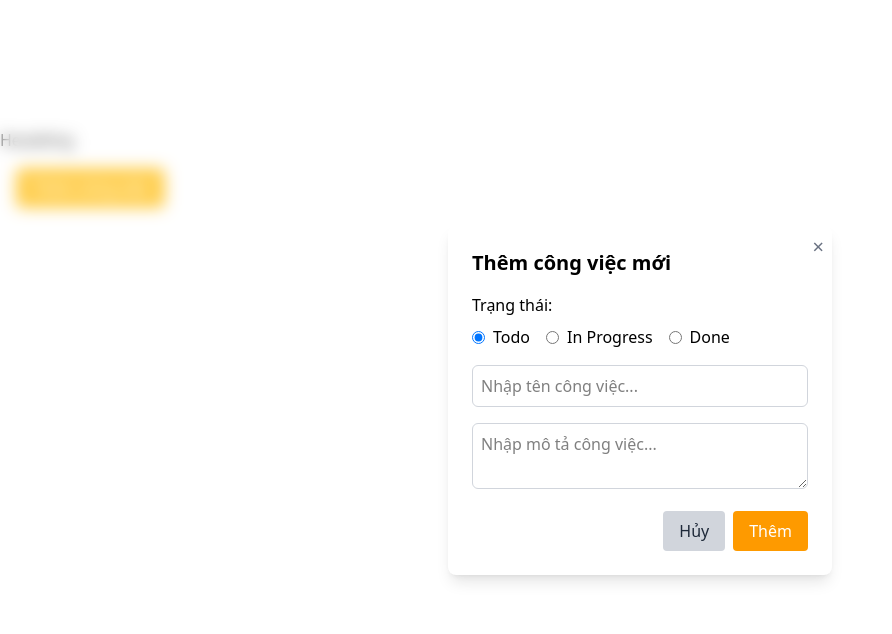
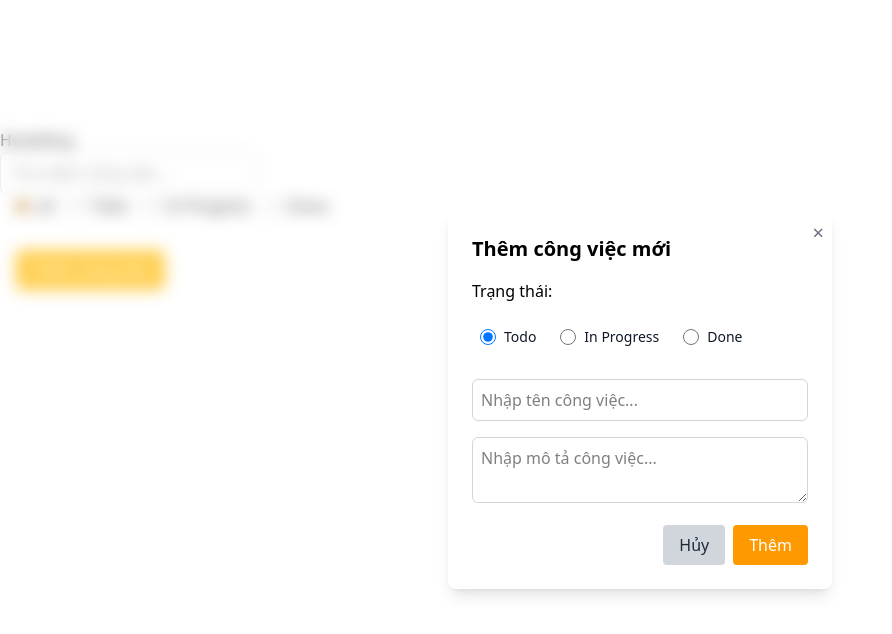
Before and after one commit to hqthinh0/todolist, a React (Vite) app in the folder todolist/: page / in a window 1280 px wide. Both pictures are taken after a click on the button "Thêm công việc". Shown: the top 634 px of the page, without its empty margins (0-892 px from the left). Built offline with nearby package versions, Linux system fonts and the light colour scheme.

Commit message:
update code sort and css tailwind

```diff
--- a/todolist/src/components/Todolist.jsx
+++ b/todolist/src/components/Todolist.jsx
@@ -15,7 +15,16 @@ import { toast } from 'react-toastify';
 const Todolist = () => {
   const dispatch = useDispatch();
   const todoList = useSelector((state) => state.todo.todoList);
+  const sortCriteria = useSelector((state) => state.todo.sortCriteria);
+  const searchTerm = useSelector((state) => state.todo.searchTerm);
 
+  const filteredList = todoList.filter((todo) => {
+    const matchStatus = sortCriteria === "all" || todo.status === sortCriteria;
+    const matchSearch = todo.task.toLowerCase().includes(searchTerm.toLowerCase());
+    return matchStatus && matchSearch;
+  });
+
+  const [listItem, setListItem ] = useState(['Todo', 'In Progress', 'Done']);
   const [showModal, setShowModal] = useState(false);
   const [status, setStatus] = useState('Todo');
   const [newTask, setNewTask] = useState('');
@@ -75,8 +84,10 @@ const Todolist = () => {
 
   };
 
+
+
   const handleDelete = (todo) =>{
-    console.log("todo",todo);
+
     dispatch(deletodo(todo))
   }
 
@@ -88,10 +99,11 @@ const Todolist = () => {
         <div className="mb-4">
           <label className="block font-medium mb-2">Trạng thái:</label>
           <div className="flex gap-4">
-            {['Todo', 'In Progress', 'Done'].map((option) => (
-              <label key={option} className="flex items-center gap-2">
+            {listItem.map((option) => (
+              <label key={option} className="flex cursor-pointer items-center gap-2 py-4 ms-2 text-sm font-medium text-gray-900 dark:text-gray-300">
                 <input
                   type="radio"
+                  className='w-4 h-4 text-blue-600 cursor-pointer border-gray-300 bg-gray-100 '
                   name="status"
                   value={option}
                   checked={status === option}
@@ -107,35 +119,53 @@ const Todolist = () => {
         <textarea value={description}  onChange={(e) => setDescription(e.target.value)} className="w-full border border-gray-300 p-2 rounded-md mb-4"  placeholder="Nhập mô tả công việc..." />
 
         <div className="flex justify-end space-x-2">
-          <button onClick={() => setShowModal(false)} className="px-4 py-2 bg-gray-300 text-gray-800 rounded hover:bg-gray-400" >  Hủy </button>
+          <button onClick={() => setShowModal(false)} className="px-4 py-2 bg-gray-300 hover:cursor-pointer text-gray-800 rounded hover:bg-gray-400" >  Hủy </button>
 
-          <button onClick={ handleTodo } className="px-4 py-2 bg-amber-500 text-white rounded hover:bg-amber-600"> {edit ? "Cập nhật" : "Thêm"}  </button>
+          <button onClick={handleTodo} className="px-4 py-2 bg-amber-500 text-white rounded hover:cursor-pointer hover:bg-amber-600"> {edit ? "Cập nhật" : "Thêm"}  </button>
         </div>
-        <button onClick={() => setShowModal(false)}  className="absolute top-2 right-2 text-gray-500 hover:text-gray-700 text-xl" > × </button>
+        <button onClick={() => setShowModal(false)}  className="absolute top-2 right-2 hover:cursor-pointer text-gray-500 hover:text-gray-700 text-xl" > × </button>
       </div>
     </div>
   );
+  return (
 
-  return (
+
     <>
+            <input type="text" value={searchTerm} onChange={(e) => dispatch(setSearchTerm(e.target.value))} placeholder="Tìm kiếm công việc..." className="border border-gray-300 px-3 py-2 rounded-md w-64" />
+            <div className="flex gap-4 px-4 mb-4">
+            {["all", "Todo", "In Progress", "Done"].map((status) => (
+                <label key={status} className="flex items-center gap-2 cursor-pointer">
+                <input
+                    type="radio"
+                    name="filter"
+                    value={status}
+                    checked={useSelector(state => state.todo.sortCriteria) === status}
+                    onChange={() => dispatch(sortTodo(status))}
+                    className="accent-amber-500"
+                />
+                <span>{status}</span>
+                </label>
+            ))}
+            </div>
+
          <div className="p-4">
             <button className="bg-amber-400 text-white px-4 py-2 rounded-md hover:bg-amber-500"  onClick={() => setShowModal(true)} >  Thêm công việc </button>
             {showModal && renderModal()}
         </div>
 
         <div className=''>
-        {todoList.map((todo) => (
-          <div key={todo.id} className={`border m-4 p-4 rounded-md shadow-md flex justify-between items-start ` }>
-            <div>
-              <h3 className="text-lg font-semibold">{todo.task}</h3>
-              <p className="text-sm text-gray-600">{todo.description}</p>
+        {filteredList.map((todo) => (
+          <div key={todo.id} className={` border-l-8 ${todo.status === "Done" ? "border-l-green-200" : todo.status === "In Progress" ? "border-l-yellow-200 " : "border-l-gray-200"} border m-4 p-4 rounded-md shadow-md flex justify-between items-center ` }>
+            <div className='break-all pr-5'>
+              <h3 className="font-semibold text-2xl">{todo.task}</h3>
+              <p className="text-sm p-1.5 pl-0 text-gray-600">{todo.description}</p>
               <span className={`text-xs mt-1 inline-block px-2 py-1 rounded-full ${todo.status === "Done" ? "bg-green-200 text-green-800" : todo.status === "In Progress" ? "bg-yellow-200 text-yellow-800" : "bg-gray-200 text-gray-800"}`}>
                 {todo.status}
               </span>
             </div>
-            <div className="space-x-2 max-h-full">
-            <button onClick={() => handlehandleEdit(todo)} className="px-3 py-1 h-10 bg-blue-500 text-white rounded hover:bg-blue-600"><MdOutlineEdit /></button>
-            <button onClick={() => handleDelete(todo.id)} className="px-3 h-10 py-1 bg-red-500 text-white rounded hover:bg-red-600"><RiDeleteBin5Line /></button>
+            <div className=" space-x-2 flex justify-end">
+            <button onClick={() => handlehandleEdit(todo)} className="text-white bg-green-700 hover:bg-green-800 hover:cursor-pointer font-medium rounded-full text-sm px-5 py-2.5 text-center me-2 mb-2 dark:bg-green-600 dark:hover:bg-green-700 dark:focus:ring-green-800"><MdOutlineEdit fontSize={20} /></button>
+            <button onClick={() => handleDelete(todo.id)} className="text-white bg-red-700 hover:bg-red-800 hover:cursor-pointer font-medium rounded-full active:border:none text-sm px-5 py-2.5 text-center me-2 mb-2 dark:bg-red-600 dark:hover:bg-red-700 dark:focus:ring-red-900"><RiDeleteBin5Line fontSize={20 } /></button>
             </div>
           </div>
         ))}
--- a/todolist/src/store/slice.jsx
+++ b/todolist/src/store/slice.jsx
@@ -31,7 +31,6 @@ const TodoSlice = createSlice ({
             const {id, task, description, status} = action.payload;
             const index = state.todoList.findIndex((todo) => todo.id === id);
             console.log("index",index);
-
             if (index !== -1) {
                 state.todoList[index].task = task;
                 state.todoList[index].description = description || "";
```
